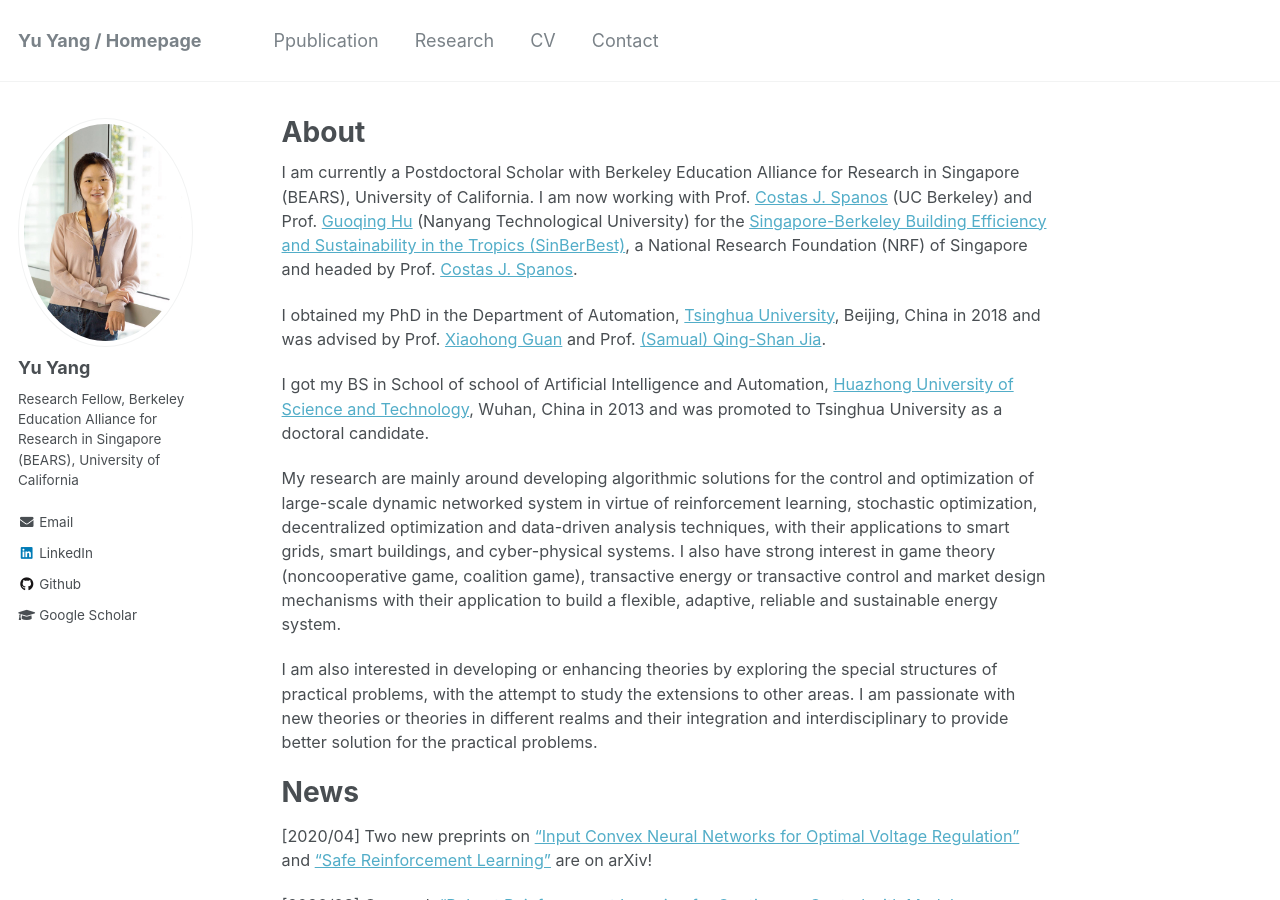
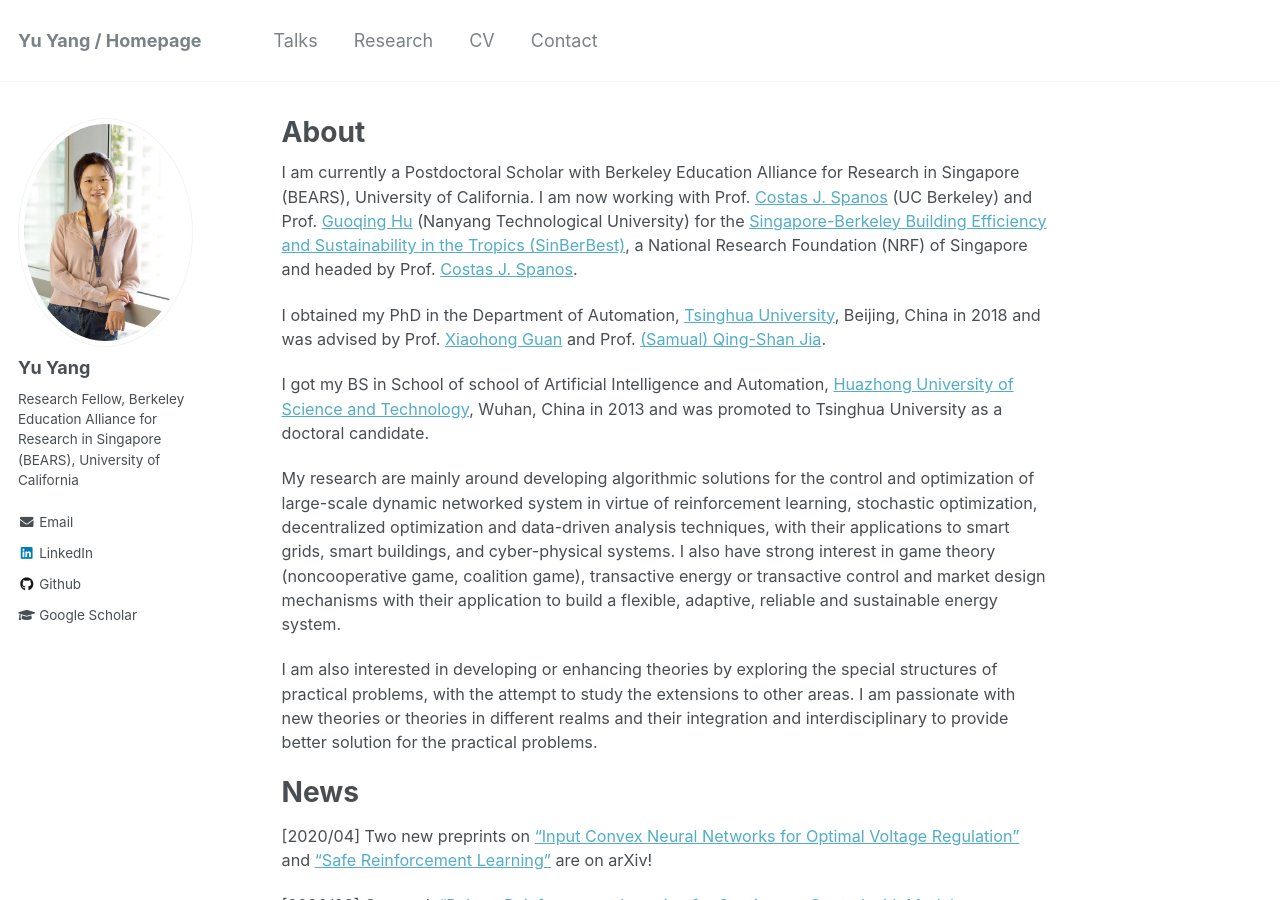
Before and after one commit to yangyu-berkeley/yangyu-berkeley.github.io, a Jekyll site: the page built from _pages/about.md, in a window 1280 px wide and 900 px high. Built offline with Jekyll 4.4.1, drawn with Linux system fonts in a browser that asks for light colours.

Commit message:
Update navigation.yml

```diff
--- a/_data/navigation.yml
+++ b/_data/navigation.yml
@@ -1,6 +1,7 @@
 # main links links
 main:
-  - title: "Ppublication"
+  #- title: "Publication"
+  - title: "Talks"
     url: /publications/
 
   # - title: "Talks"
```
